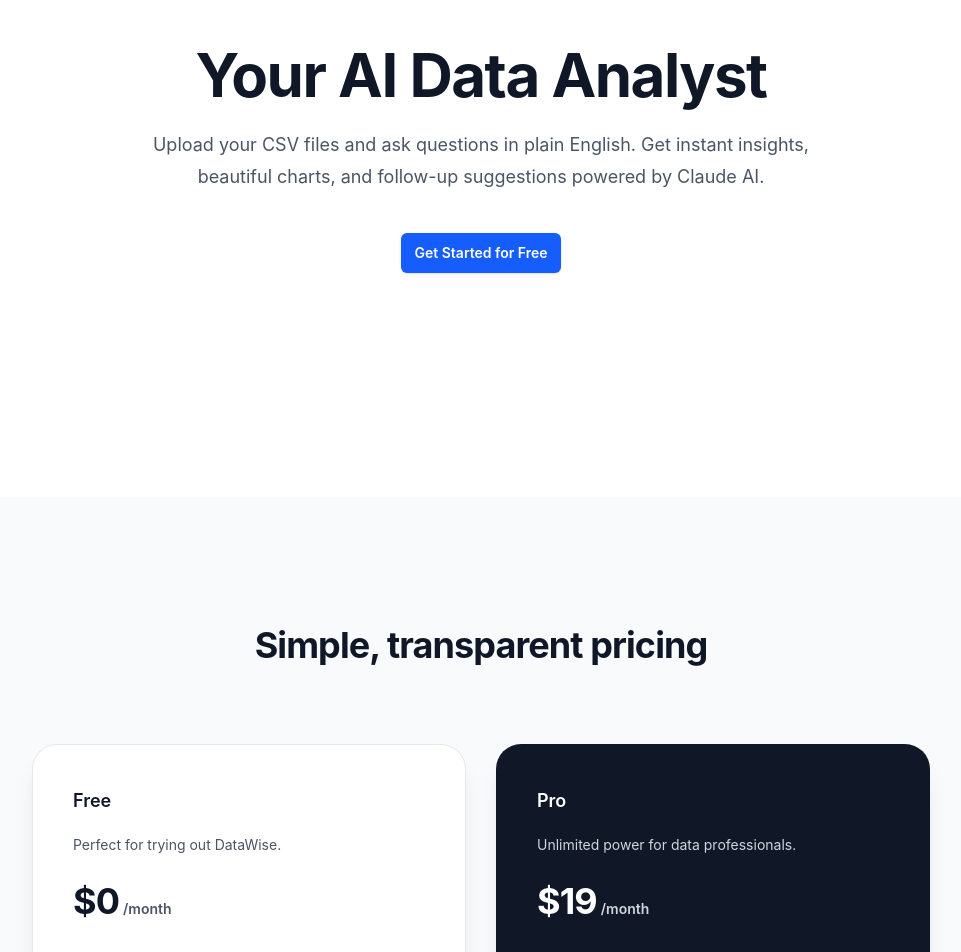
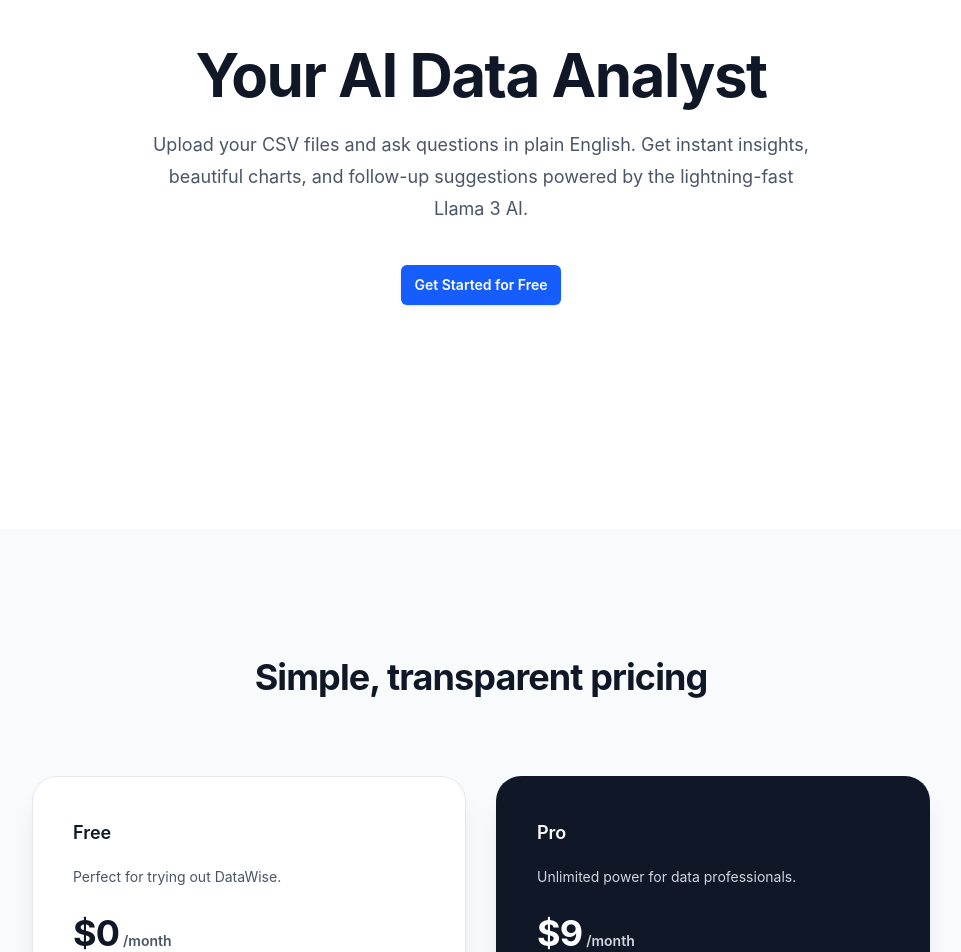
Before and after one commit to Ramanjineyulu9/Data-Analysis-Chat-Bot, a React (Vite) app in the folder frontend/: page / in a window 1280 px wide. Shown: the part 300-1252 px from the top of the page, without its empty margins (159-1120 px from the left). Built offline with nearby package versions, Linux system fonts and the light colour scheme; no server answers.

Commit message:
Update landing page copy to  and Llama 3

```diff
--- a/frontend/src/pages/Landing.jsx
+++ b/frontend/src/pages/Landing.jsx
@@ -15,7 +15,7 @@
               Your AI Data Analyst
             </h1>
             <p className="mt-6 text-lg leading-8 text-gray-600">
-              Upload your CSV files and ask questions in plain English. Get instant insights, beautiful charts, and follow-up suggestions powered by Claude AI.
+              Upload your CSV files and ask questions in plain English. Get instant insights, beautiful charts, and follow-up suggestions powered by the lightning-fast Llama 3 AI.
             </p>
             <div className="mt-10 flex items-center justify-center gap-x-6">
               {user ? (
@@ -60,7 +60,7 @@
                 <h3 className="text-lg font-semibold leading-8 text-white">Pro</h3>
                 <p className="mt-4 text-sm leading-6 text-gray-300">Unlimited power for data professionals.</p>
                 <p className="mt-6 flex items-baseline gap-x-1">
-                  <span className="text-4xl font-bold tracking-tight text-white">$19</span>
+                  <span className="text-4xl font-bold tracking-tight text-white">$9</span>
                   <span className="text-sm font-semibold leading-6 text-gray-300">/month</span>
                 </p>
                 <ul className="mt-8 space-y-3 text-sm leading-6 text-gray-300">
```
